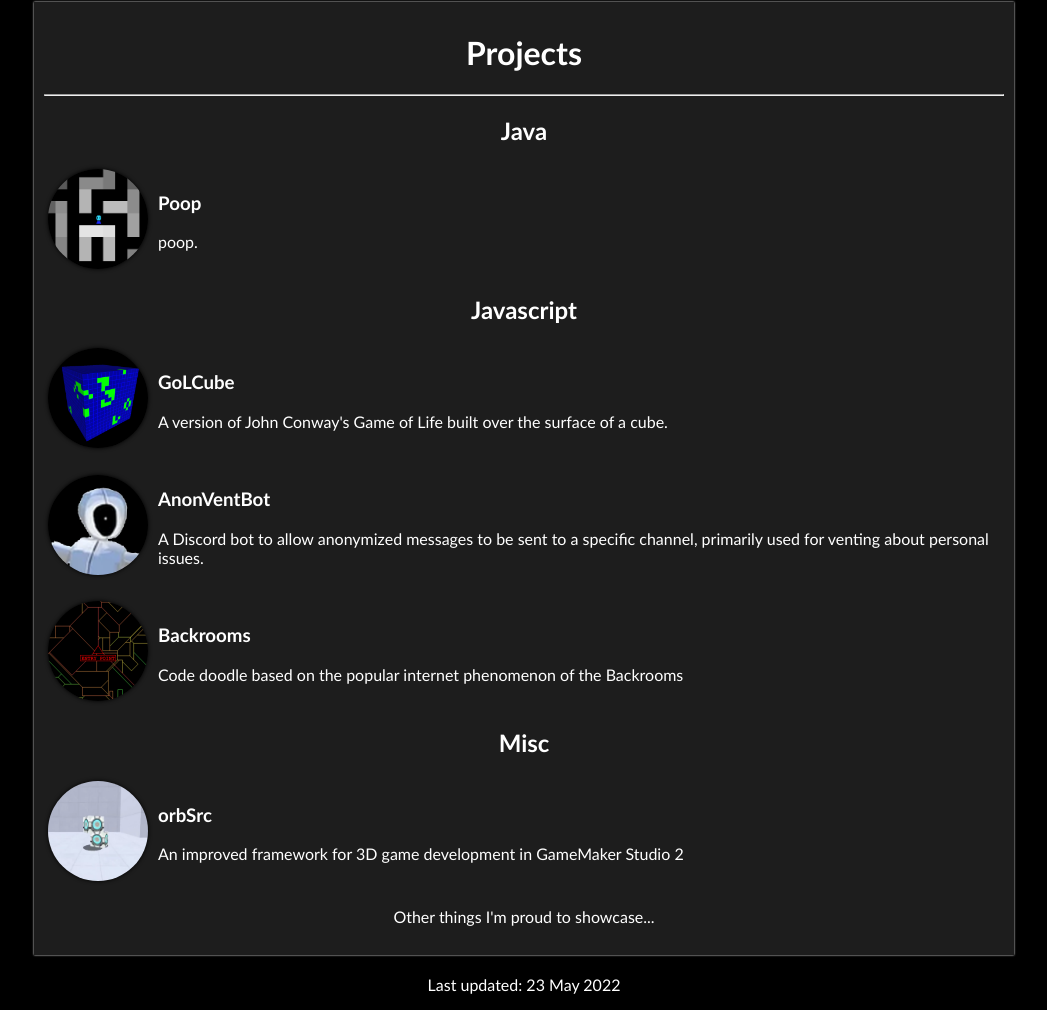
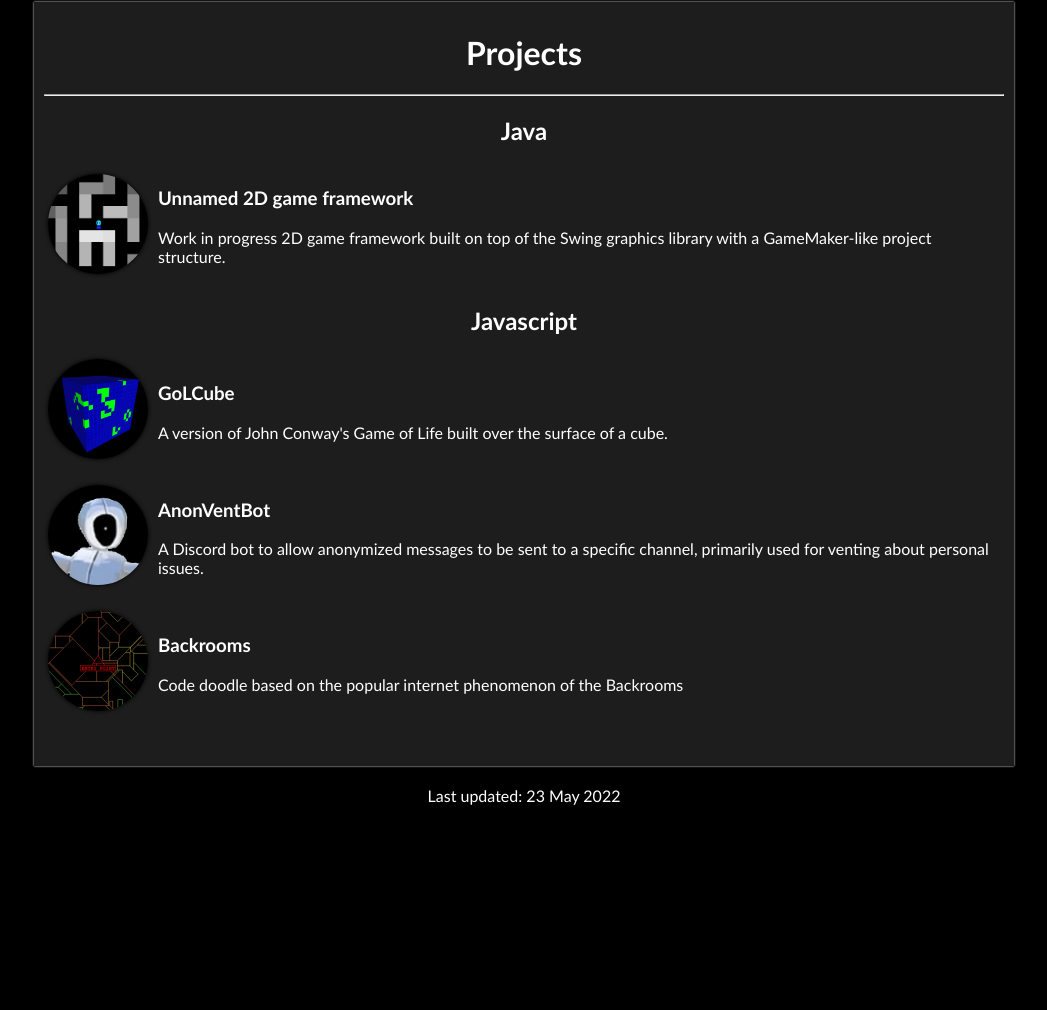
Before and after one commit to cjphs/cjphs.github.io, a plain HTML site: page index.html in a window 1280 px wide. Shown: the part 210-1220 px from the top of the page, without its empty margins (116-1163 px from the left). After the commit the page ends 1031 px from the top, so only its background shows below. Drawn offline with Linux system fonts and the light colour scheme.

Commit message:
small fix

```diff
--- a/index.html
+++ b/index.html
@@ -66,9 +66,9 @@
                         <div class="project_thumb"><img src="assets/gameframework_thumbnail.png" width="100"></img></div>
                         <div>
                             <h3>
-                                Poop
+                              Unnamed 2D game framework
                             </h3>
-                            <p>poop.</p>
+                            <p>Work in progress 2D game framework built on top of the Swing graphics library with a GameMaker-like project structure.</p>
                         </div>
                 </div>
             <!-- </a> -->
@@ -108,22 +108,10 @@
                     </div>
                 </div></a>
 
-                <h2>Misc</h3>
-
-                <div class="project_div">
-                    <div class="project_thumb"><img src="assets/gm3d_thumbnail.png" width="100"></img></div>
-                    <div>
-                        <h3>
-                            orbSrc
-                        </h3>
-                        <p>An improved framework for 3D game development in GameMaker Studio 2</p>
-                    </div>
-                </div>
-
                 <br>
-                <a href="index.html">
-                <center>Other things I'm proud to showcase...</center>
-                </a>
+                <!-- <a href="index.html">
+                    <center>Other things I'm proud to showcase...</center>
+                </a> -->
                 <br>
                 </div>
             </div>
```
